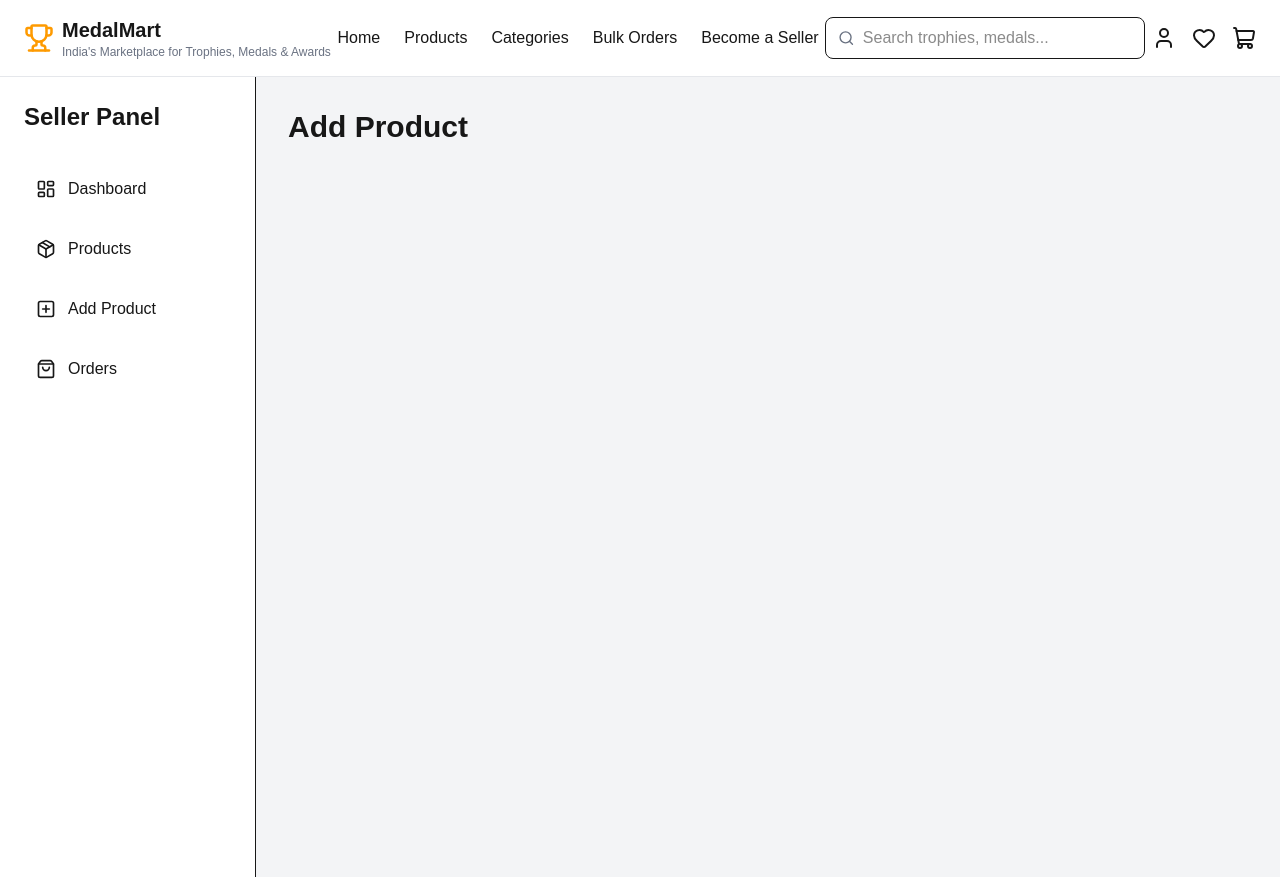
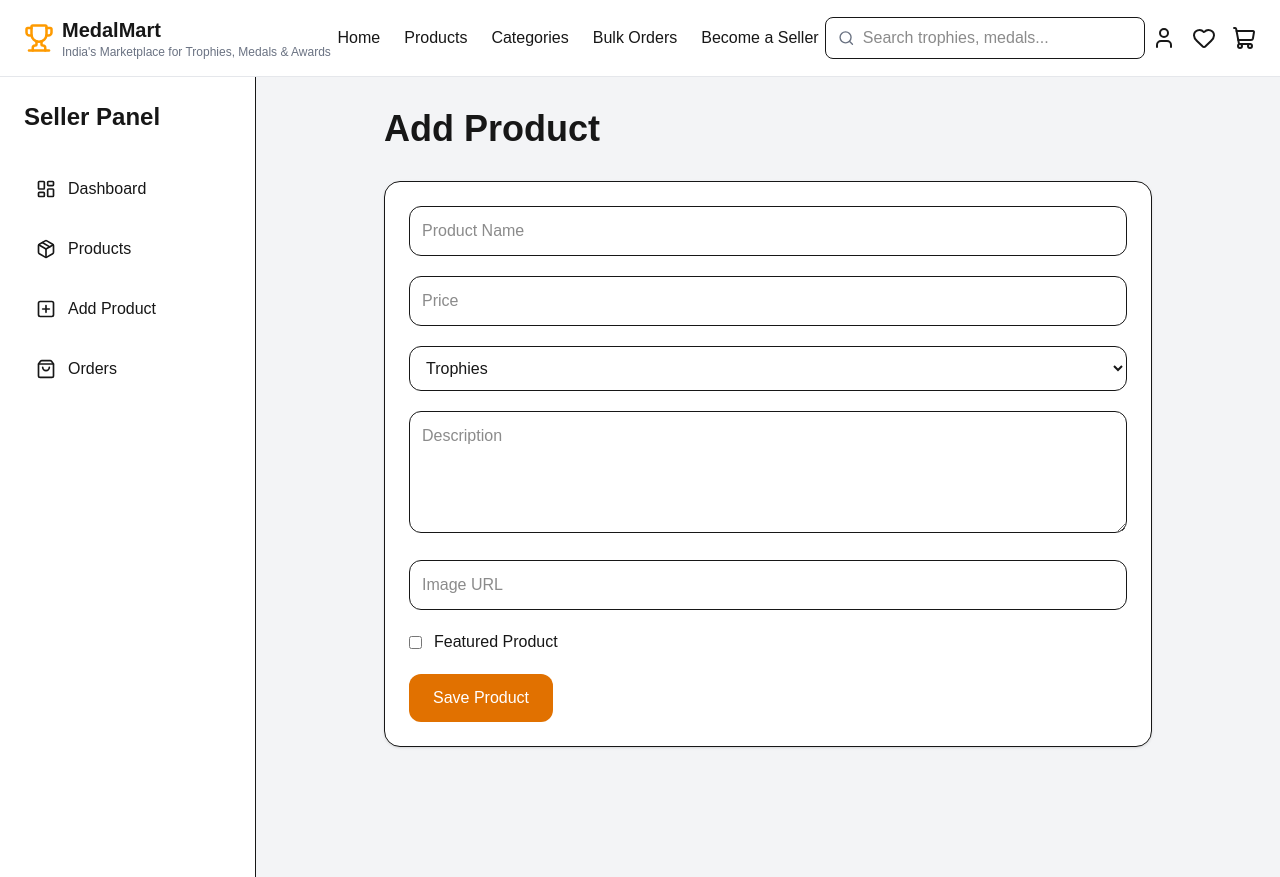
Before and after one commit to Thakur-Ji-Vikas/medalmart, a Next.js app: page /seller/add-product in a window 1280 px wide. Built offline with nearby package versions, Linux system fonts and the light colour scheme.

Commit message:
Sprint 17 - Seller and product form.

```diff
--- a/app/seller/add-product/page.tsx
+++ b/app/seller/add-product/page.tsx
@@ -1,3 +1,15 @@
+import ProductForm from "@/components/seller/ProductForm";
+
 export default function AddProduct() {
-  return <h1 className="text-3xl font-bold">Add Product</h1>;
+  return (
+    <main className="mx-auto max-w-3xl">
+
+      <h1 className="mb-8 text-4xl font-bold">
+        Add Product
+      </h1>
+
+      <ProductForm />
+
+    </main>
+  );
 }
--- a/components/seller/ProductForm.tsx
+++ b/components/seller/ProductForm.tsx
@@ -0,0 +1,122 @@
+"use client";
+
+import { useState } from "react";
+
+export default function ProductForm() {
+  const [form, setForm] = useState({
+    name: "",
+    price: "",
+    category: "Trophies",
+    description: "",
+    featured: false,
+    image: "",
+  });
+
+  function handleSubmit(e: React.FormEvent) {
+    e.preventDefault();
+
+    console.log("New Product:", form);
+
+    alert("Product added successfully!");
+
+    setForm({
+      name: "",
+      price: "",
+      category: "Trophies",
+      description: "",
+      featured: false,
+      image: "",
+    });
+  }
+
+  return (
+    <form
+      onSubmit={handleSubmit}
+      className="space-y-5 rounded-2xl border bg-white p-6 shadow-sm"
+    >
+      {/* Product Name */}
+      <input
+        type="text"
+        placeholder="Product Name"
+        value={form.name}
+        onChange={(e) =>
+          setForm({ ...form, name: e.target.value })
+        }
+        className="w-full rounded-xl border p-3"
+      />
+
+      {/* Price */}
+      <input
+        type="number"
+        placeholder="Price"
+        value={form.price}
+        onChange={(e) =>
+          setForm({ ...form, price: e.target.value })
+        }
+        className="w-full rounded-xl border p-3"
+      />
+
+      {/* Category */}
+      <select
+        value={form.category}
+        onChange={(e) =>
+          setForm({ ...form, category: e.target.value })
+        }
+        className="w-full rounded-xl border p-3"
+      >
+        <option>Trophies</option>
+        <option>Medals</option>
+        <option>Shields</option>
+        <option>Corporate Awards</option>
+      </select>
+
+      {/* Description */}
+      <textarea
+        placeholder="Description"
+        value={form.description}
+        onChange={(e) =>
+          setForm({
+            ...form,
+            description: e.target.value,
+          })
+        }
+        rows={4}
+        className="w-full rounded-xl border p-3"
+      />
+
+      {/* Image URL */}
+      <input
+        type="text"
+        placeholder="Image URL"
+        value={form.image}
+        onChange={(e) =>
+          setForm({ ...form, image: e.target.value })
+        }
+        className="w-full rounded-xl border p-3"
+      />
+
+      {/* Featured */}
+      <label className="flex items-center gap-3">
+        <input
+          type="checkbox"
+          checked={form.featured}
+          onChange={(e) =>
+            setForm({
+              ...form,
+              featured: e.target.checked,
+            })
+          }
+        />
+
+        Featured Product
+      </label>
+
+      {/* Submit */}
+      <button
+        className="rounded-xl bg-amber-600 px-6 py-3 text-white hover:bg-amber-700"
+      >
+        Save Product
+      </button>
+    </form>
+  );
+}
```
